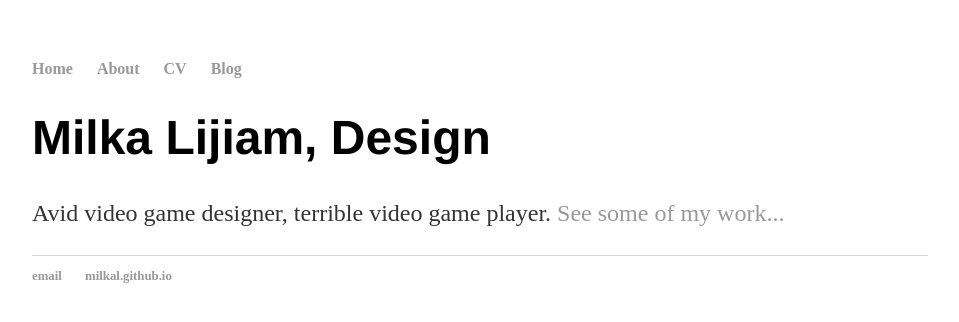
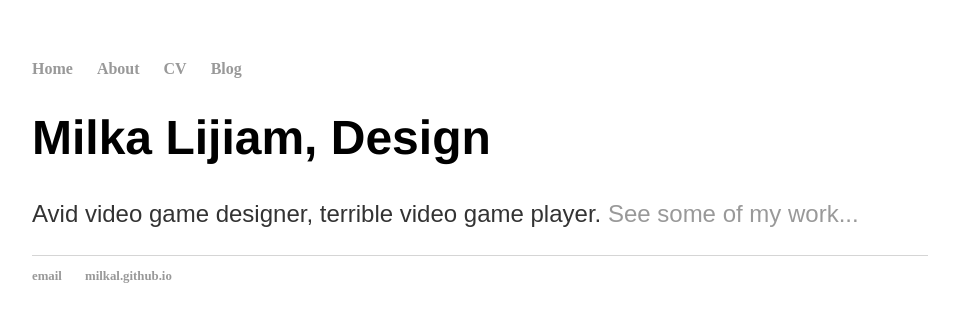
Before and after one commit to milkal/milkal.github.io, a Jekyll site: the page built from index.html, in a window 1280 px wide. Shown: the top 322 px of the page, without its empty margins (160-1119 px from the left). Built offline with Jekyll 4.4.1, drawn with Linux system fonts in a browser that asks for light colours.

Commit message:
Update main.css

```diff
--- a/css/main.css
+++ b/css/main.css
@@ -25,6 +25,7 @@ h1 {
 }
 p {
     font-size: 1.5em;
+    font-family: 'Montserrat', 'Arial';
     line-height: 1.4em;
     color: #333;
 }
```
